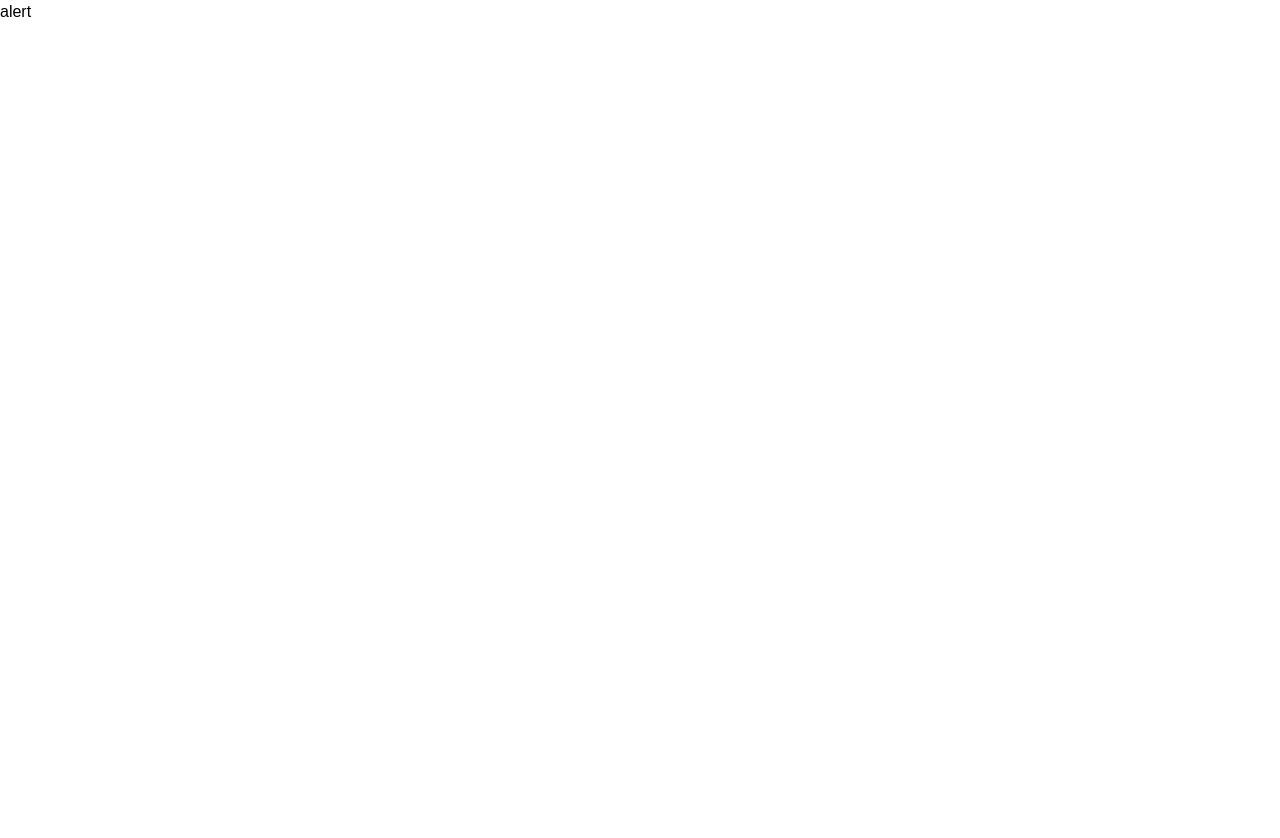
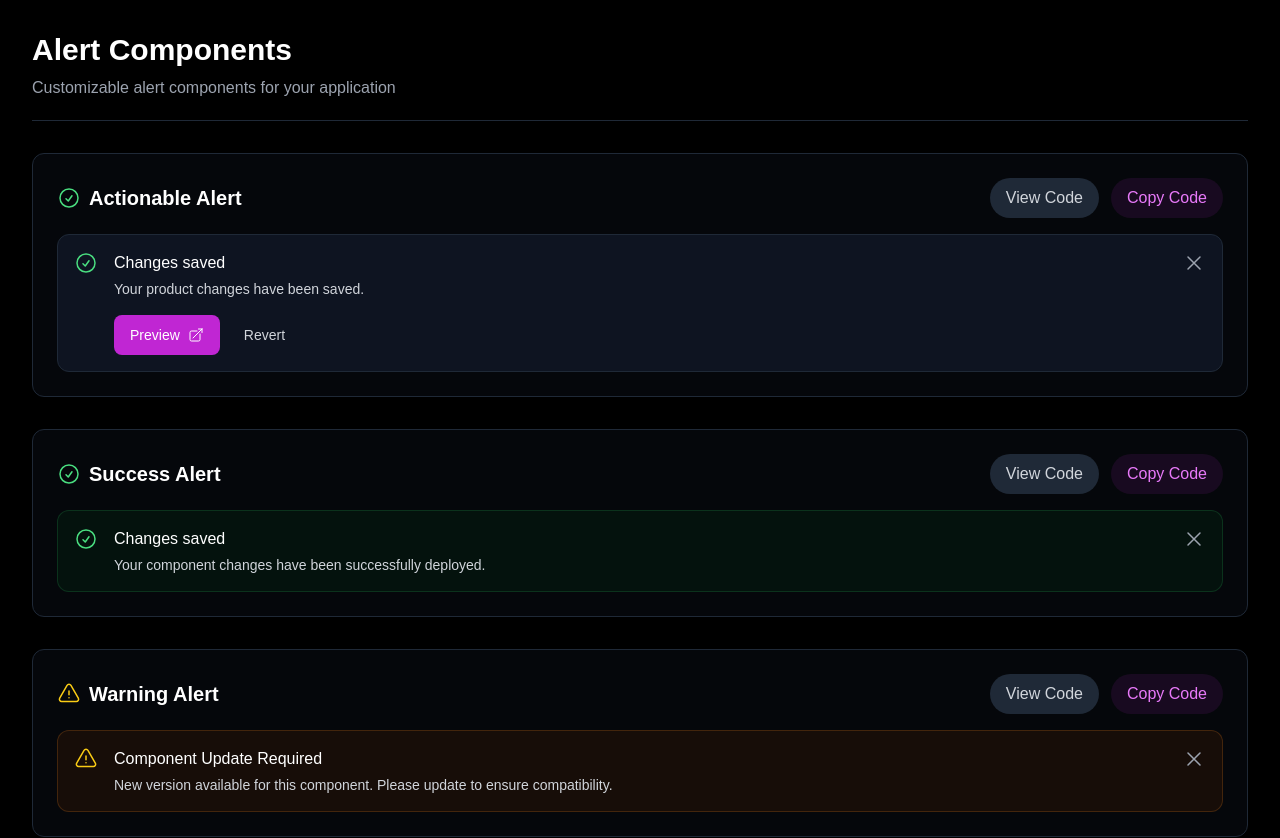
Before and after one commit to Naval1525/UI_Library, a Next.js app: page /alert in a window 1280 px wide. Shown: the top 838 px of the page. Before the commit the page ends 800 px from the top, so only its background shows below. Built offline with nearby package versions, Linux system fonts and the light colour scheme.

Commit message:
added filter

```diff
--- /dev/null
+++ b/app/(Dashboard)/(route)/alert/AlertComponent.js
@@ -0,0 +1,236 @@
+"use client"
+import React, { useState } from 'react';
+
+/**
+ * ======================
+ * Constants & Alert Types
+ * ======================
+ * Define all alert configurations and their variants
+ */
+const ALERT_TYPES = {
+  actionable: {
+    title: "Changes saved",
+    message: "Your product changes have been saved.",
+    icon: (
+      <svg xmlns="http://www.w3.org/2000/svg" fill="none" viewBox="0 0 24 24" strokeWidth="1.5" stroke="currentColor" className="size-6">
+        <path strokeLinecap="round" strokeLinejoin="round" d="M9 12.75L11.25 15 15 9.75M21 12a9 9 0 11-18 0 9 9 0 0118 0z" />
+      </svg>
+    ),
+    styles: "border-gray-800 bg-gray-900/80",
+    iconColor: "text-green-400",
+    hasActions: true
+  },
+  success: {
+    title: "Changes saved",
+    message: "Your component changes have been successfully deployed.",
+    icon: (
+      <svg xmlns="http://www.w3.org/2000/svg" fill="none" viewBox="0 0 24 24" strokeWidth="1.5" stroke="currentColor" className="size-6">
+        <path strokeLinecap="round" strokeLinejoin="round" d="M9 12.75L11.25 15 15 9.75M21 12a9 9 0 11-18 0 9 9 0 0118 0z" />
+      </svg>
+    ),
+    styles: "border-green-900/50 bg-green-950/30",
+    iconColor: "text-green-400",
+    hasActions: false
+  },
+  warning: {
+    title: "Component Update Required",
+    message: "New version available for this component. Please update to ensure compatibility.",
+    icon: (
+      <svg xmlns="http://www.w3.org/2000/svg" fill="none" viewBox="0 0 24 24" strokeWidth="1.5" stroke="currentColor" className="size-6">
+        <path strokeLinecap="round" strokeLinejoin="round" d="M12 9v3.75m-9.303 3.376c-.866 1.5.217 3.374 1.948 3.374h14.71c1.73 0 2.813-1.874 1.948-3.374L13.949 3.378c-.866-1.5-3.032-1.5-3.898 0L2.697 16.126zM12 15.75h.007v.008H12v-.008z" />
+      </svg>
+    ),
+    styles: "border-yellow-900/50 bg-yellow-950/30",
+    iconColor: "text-yellow-400",
+    hasActions: false
+  },
+  error: {
+    title: "Build Failed",
+    message: "Unable to compile component. Check the console for detailed error messages.",
+    icon: (
+      <svg xmlns="http://www.w3.org/2000/svg" fill="none" viewBox="0 0 24 24" strokeWidth="1.5" stroke="currentColor" className="size-6">
+        <path strokeLinecap="round" strokeLinejoin="round" d="M12 9v3.75m9-.75a9 9 0 11-18 0 9 9 0 0118 0zm-9 3.75h.008v.008H12v-.008z" />
+      </svg>
+    ),
+    styles: "border-red-900/50 bg-red-950/30",
+    iconColor: "text-red-400",
+    hasActions: false
+  }
+};
+
+/**
+ * =================
+ * Utility Functions
+ * =================
+ */
+const generateAlertCode = (alert) => {
+  return alert.hasActions ? `
+<div role="alert" className="rounded-xl border ${alert.styles} p-4">
+  <div className="flex items-start gap-4">
+    <span className="${alert.iconColor}">${alert.icon.type}</span>
+    <div className="flex-1">
+      <strong className="block font-medium text-white">${alert.title}</strong>
+      <p className="mt-1 text-sm text-gray-300">${alert.message}</p>
+      <div className="mt-4 flex gap-2">
+        <a href="#" className="inline-flex items-center gap-2 rounded-lg bg-fuchsia-600 px-4 py-2 text-white hover:bg-fuchsia-700">
+          <span className="text-sm">Preview</span>
+          <svg xmlns="http://www.w3.org/2000/svg" fill="none" viewBox="0 0 24 24" strokeWidth="1.5" stroke="currentColor" className="size-4">
+            <path strokeLinecap="round" strokeLinejoin="round" d="M13.5 6H5.25A2.25 2.25 0 003 8.25v10.5A2.25 2.25 0 005.25 21h10.5A2.25 2.25 0 0018 18.75V10.5m-10.5 6L21 3m0 0h-5.25M21 3v5.25" />
+          </svg>
+        </a>
+        <button className="block rounded-lg px-4 py-2 text-gray-300 transition hover:bg-gray-800">
+          <span className="text-sm">Revert</span>
+        </button>
+      </div>
+    </div>
+    <button className="text-gray-400 transition hover:text-gray-200">
+      <span className="sr-only">Dismiss popup</span>
+      <svg xmlns="http://www.w3.org/2000/svg" fill="none" viewBox="0 0 24 24" strokeWidth="1.5" stroke="currentColor" className="size-6">
+        <path strokeLinecap="round" strokeLinejoin="round" d="M6 18L18 6M6 6l12 12" />
+      </svg>
+    </button>
+  </div>
+</div>` : `
+<div role="alert" className="rounded-xl border ${alert.styles} p-4">
+  <div className="flex items-start gap-4">
+    <span className="${alert.iconColor}">${alert.icon.type}</span>
+    <div className="flex-1">
+      <strong className="block font-medium text-white">${alert.title}</strong>
+      <p className="mt-1 text-sm text-gray-300">${alert.message}</p>
+    </div>
+    <button className="text-gray-400 transition hover:text-gray-200">
+      <span className="sr-only">Dismiss popup</span>
+      <svg xmlns="http://www.w3.org/2000/svg" fill="none" viewBox="0 0 24 24" strokeWidth="1.5" stroke="currentColor" className="size-6">
+        <path strokeLinecap="round" strokeLinejoin="round" d="M6 18L18 6M6 6l12 12" />
+      </svg>
+    </button>
+  </div>
+</div>`;
+};
+
+/**
+ * ====================
+ * Sub-Components
+ * ====================
+ */
+
+// Alert Actions Component
+const AlertActions = () => (
+  <div className="mt-4 flex gap-2">
+    <a href="#" className="inline-flex items-center gap-2 rounded-lg bg-fuchsia-600 px-4 py-2 text-white hover:bg-fuchsia-700">
+      <span className="text-sm">Preview</span>
+      <svg xmlns="http://www.w3.org/2000/svg" fill="none" viewBox="0 0 24 24" strokeWidth="1.5" stroke="currentColor" className="size-4">
+        <path strokeLinecap="round" strokeLinejoin="round" d="M13.5 6H5.25A2.25 2.25 0 003 8.25v10.5A2.25 2.25 0 005.25 21h10.5A2.25 2.25 0 0018 18.75V10.5m-10.5 6L21 3m0 0h-5.25M21 3v5.25" />
+      </svg>
+    </a>
+    <button className="block rounded-lg px-4 py-2 text-gray-300 transition hover:bg-gray-800">
+      <span className="text-sm">Revert</span>
+    </button>
+  </div>
+);
+
+// Dismiss Button Component
+const DismissButton = () => (
+  <button className="text-gray-400 transition hover:text-gray-200">
+    <span className="sr-only">Dismiss popup</span>
+    <svg xmlns="http://www.w3.org/2000/svg" fill="none" viewBox="0 0 24 24" strokeWidth="1.5" stroke="currentColor" className="size-6">
+      <path strokeLinecap="round" strokeLinejoin="round" d="M6 18L18 6M6 6l12 12" />
+    </svg>
+  </button>
+);
+
+// Alert Component
+const Alert = ({ type, alert }) => (
+  <div role="alert" className={`rounded-xl border ${alert.styles} p-4`}>
+    <div className="flex items-start gap-4">
+      <span className={alert.iconColor}>{alert.icon}</span>
+      <div className="flex-1">
+        <strong className="block font-medium text-white">{alert.title}</strong>
+        <p className="mt-1 text-sm text-gray-300">{alert.message}</p>
+        {alert.hasActions && <AlertActions />}
+      </div>
+      <DismissButton />
+    </div>
+  </div>
+);
+
+/**
+ * ======================
+ * Main AlertLibrary Component
+ * ======================
+ * A comprehensive library of alert components with different styles and functionality
+ */
+const AlertLibrary = () => {
+  // State for managing code view toggles
+  const [showCode, setShowCode] = useState(
+    Object.keys(ALERT_TYPES).reduce((acc, type) => ({
+      ...acc,
+      [type]: false
+    }), {})
+  );
+
+  // Handle code copy
+  const copyCodeToClipboard = (type) => {
+    const alert = ALERT_TYPES[type];
+    const code = generateAlertCode(alert);
+    navigator.clipboard.writeText(code);
+  };
+
+  // Toggle code view
+  const toggleCode = (type) => {
+    setShowCode(prev => ({
+      ...prev,
+      [type]: !prev[type]
+    }));
+  };
+
+  return (
+    <div className="bg-black min-h-screen text-white p-8">
+      <div className="max-w-7xl mx-auto space-y-8">
+        {/* Header */}
+        <div className="border-b border-gray-800 pb-5">
+          <h2 className="text-3xl font-semibold">Alert Components</h2>
+          <p className="text-gray-400 mt-2">Customizable alert components for your application</p>
+        </div>
+
+        {/* Alert Previews */}
+        {Object.entries(ALERT_TYPES).map(([type, alert]) => (
+          <div key={type} className="space-y-4 border border-gray-800 rounded-xl p-6 bg-gray-900/30">
+            {/* Preview Header */}
+            <div className="flex items-center justify-between">
+              <h3 className="text-xl font-semibold capitalize flex items-center gap-2">
+                <span className={alert.iconColor}>{alert.icon}</span>
+                {type} Alert
+              </h3>
+              <div className="flex gap-3">
+                <button
+                  onClick={() => toggleCode(type)}
+                  className="px-4 py-2 rounded-full bg-gray-800 text-gray-300 hover:text-white hover:bg-gray-700 transition-all duration-200"
+                >
+                  {showCode[type] ? "View UI" : "View Code"}
+                </button>
+                <button
+                  onClick={() => copyCodeToClipboard(type)}
+                  className="px-4 py-2 rounded-full bg-fuchsia-600/10 text-fuchsia-400 hover:bg-fuchsia-600/20 transition-all duration-200"
+                >
+                  Copy Code
+                </button>
+              </div>
+            </div>
+
+            {/* Code or Preview */}
+            {showCode[type] ? (
+              <pre className="bg-gray-950 text-gray-300 p-4 rounded-xl overflow-x-auto border border-gray-800">
+                <code>{generateAlertCode(alert)}</code>
+              </pre>
+            ) : (
+              <Alert type={type} alert={alert} />
+            )}
+          </div>
+        ))}
+      </div>
+    </div>
+  );
+};
+
+export default AlertLibrary;
--- a/app/(Dashboard)/(route)/alert/page.js
+++ b/app/(Dashboard)/(route)/alert/page.js
@@ -1,4 +1,9 @@
+import AlertLibrary from "./alertcomponent";
+import AlertComponent from "./alertcomponent";
+
 function alert() {
-  return <div>alert</div>;
+  return <div>
+    <AlertLibrary></AlertLibrary>
+  </div>;
 }
 export default alert;
```
Also changed, not shown: app/(Dashboard)/_components/ComponentLibrary.js (+14 -13 lines).
